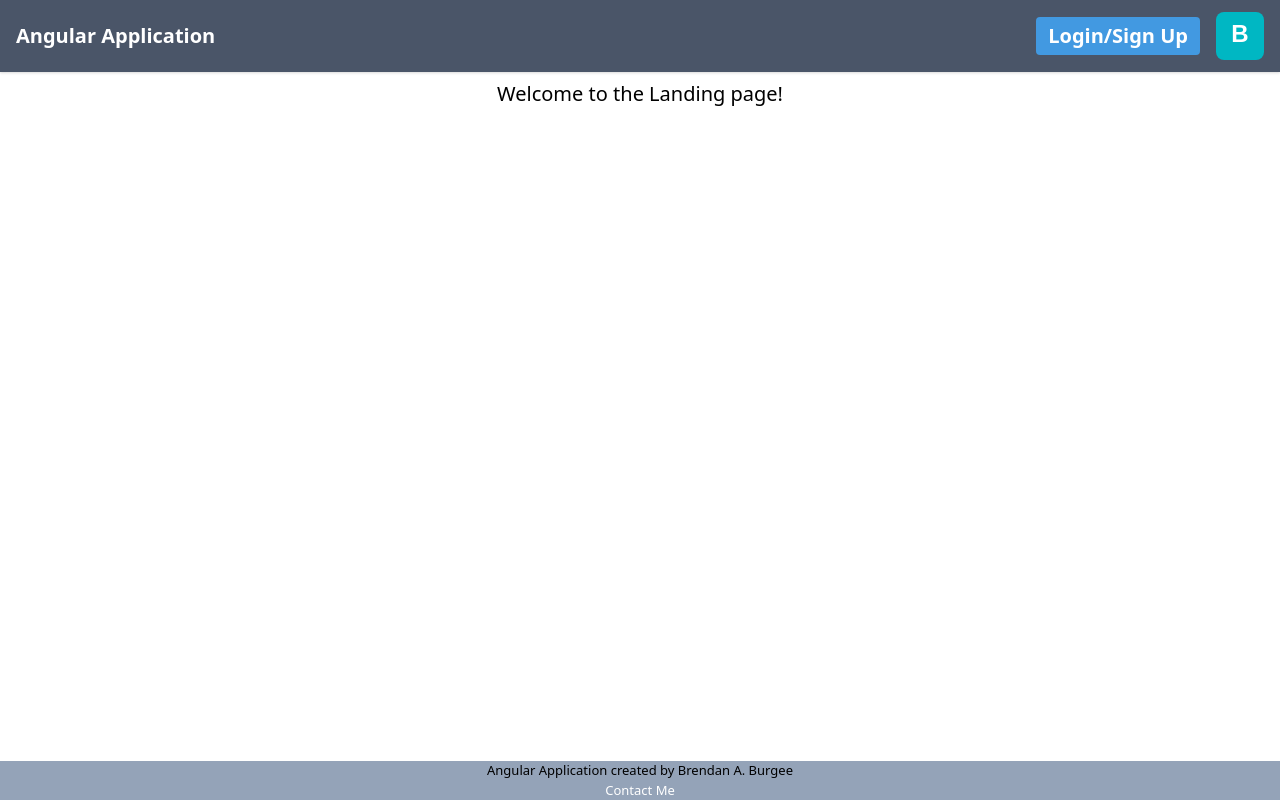
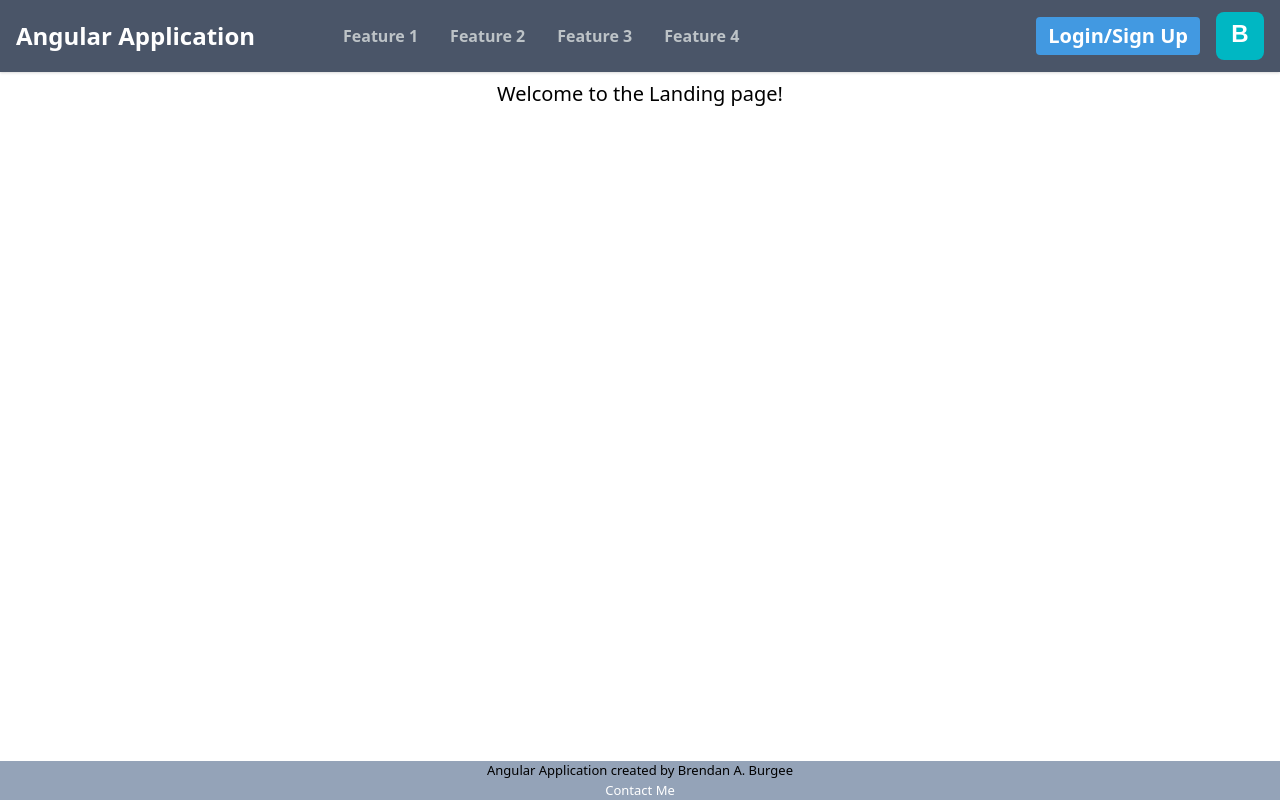
Before and after one commit to sloshycoin/angular-app, an Angular app: page / in a window 1280 px wide. Built offline with nearby package versions, Linux system fonts and the light colour scheme.

Commit message:
add validation to signup page

```diff
--- a/src/app/components/navbar/navbar.component.css
+++ b/src/app/components/navbar/navbar.component.css
@@ -10,8 +10,45 @@ ul {
   gap: 1rem;
 }
 
+ul.left {
+  justify-content: flex-start;
+}
+
+ul.right {
+  justify-content: flex-end;
+  padding-left: 5rem;
+}
+
 button {
   background-color: transparent;
   border: none;
   cursor: pointer;
 }
+
+.feature-buttons {
+  display: flex;
+  justify-content: space-around;
+  width: 100%;
+  background-color: #2c3e50;
+  padding: 0.5rem 0;
+}
+
+.feature-button {
+  flex: 1;
+  text-align: center;
+  padding: 0.5rem;
+  cursor: pointer;
+  border: none;
+  background-color: transparent;
+  color: #bdc3c7;
+  font-size: 1rem; /* Changed this line */
+}
+
+.feature-button:hover {
+  color: white;
+  font-size: 1.1rem;
+}
+
+#home {
+  font-size: 1.5rem;
+}
--- a/src/app/components/navbar/navbar.component.html
+++ b/src/app/components/navbar/navbar.component.html
@@ -1,9 +1,23 @@
 <div class="container">
-  <ul>
+  <ul class="left">
     <li>
-      <button [routerLink]="['/']" routerLinkActive="router-link-active">
+      <button id="home" [routerLink]="['/']" routerLinkActive="router-link-active">
         Angular Application
       </button>
     </li>
   </ul>
+  <ul class="right">
+    <li>
+      <button class="feature-button" [routerLink]="['/feature1']" routerLinkActive="router-link-active">Feature 1</button>
+    </li>
+    <li>
+      <button class="feature-button" [routerLink]="['/feature2']" routerLinkActive="router-link-active">Feature 2</button>
+    </li>
+    <li>
+      <button class="feature-button" [routerLink]="['/feature3']" routerLinkActive="router-link-active">Feature 3</button>
+    </li>
+    <li>
+      <button class="feature-button" [routerLink]="['/feature4']" routerLinkActive="router-link-active">Feature 4</button>
+    </li>
+  </ul>
 </div>
--- a/src/app/components/signup/signup.component.css
+++ b/src/app/components/signup/signup.component.css
@@ -48,3 +48,21 @@ button[type="submit"] {
 button[type="submit"]:hover {
   background-color: #0056b3;
 }
+
+.error {
+  background-color: red;
+  color: white;
+  text-align: center;
+  display: block;
+  margin-top: 5px;
+  padding: 5px;
+}
+
+.success {
+  background-color: green;
+  color: white;
+  text-align: center;
+  display: block;
+  margin-top: 5px;
+  padding: 5px;
+}
--- a/src/app/components/signup/signup.component.html
+++ b/src/app/components/signup/signup.component.html
@@ -3,15 +3,24 @@
   <form>
     <div class="form-group">
       <label for="username">Username:</label>
-      <input type="text" id="username" name="username" required />
+      <input type="text" id="username" name="username" [(ngModel)]="username" (ngModelChange)="validateUsername()" required />
+      <small *ngIf="usernameError" class="error" [ngClass]="{'error': usernameError, 'success': !usernameError}">
+        {{ usernameError || 'Looks Good!' }}
+      </small>
     </div>
     <div class="form-group">
       <label for="email">Email:</label>
-      <input type="email" id="email" name="email" required />
+      <input type="email" id="email" name="email" [(ngModel)]="email" (ngModelChange)="validateEmail()" required />
+      <small *ngIf="emailError" class="error" [ngClass]="{'error': emailError, 'success': !emailError}">
+        {{ emailError || 'Looks Good!' }}
+      </small>
     </div>
     <div class="form-group">
       <label for="password">Password:</label>
-      <input type="password" id="password" name="password" required />
+      <input type="password" id="password" name="password" [(ngModel)]="password" (ngModelChange)="validatePassword()" required />
+      <small *ngIf="passwordError" class="error" [ngClass]="{'error': passwordError, 'success': !passwordError}">
+        {{ passwordError || 'Looks Good!' }}
+      </small>
     </div>
     <button type="submit">Sign Up</button>
   </form>
--- a/src/app/components/signup/signup.component.ts
+++ b/src/app/components/signup/signup.component.ts
@@ -1,14 +1,50 @@
 import { Component } from '@angular/core';
+import { FormsModule } from '@angular/forms';
+import { CommonModule } from '@angular/common';
 
 @Component({
   selector: 'app-signup',
   standalone: true,
-  imports: [],
+  imports: [FormsModule, CommonModule],
   templateUrl: './signup.component.html',
   styleUrl: './signup.component.css'
 })
 export class SignupComponent {
+  username: string = '';
+  email: string = '';
+  password: string = '';
+  usernameError: string | null = null;
+  emailError: string | null = null;
+  passwordError: string | null = null;
+
   constructor() {
     console.log('SignupComponent constructor');
   }
+
+  validateUsername() {
+    const usernameRegex = /^[a-zA-Z0-9]{8,}$/;
+    if (!usernameRegex.test(this.username)) {
+      this.usernameError = 'Username must be at least 8 characters long and contain no special characters.';
+    } else {
+      this.usernameError = null;
+    }
+  }
+
+  validateEmail() {
+    const emailRegex = /^[^\s@]+@[^\s@]+\.[^\s@]+$/;
+    if (!emailRegex.test(this.email)) {
+      this.emailError = 'Please enter a valid email address.';
+    } else {
+      this.emailError = null;
+    }
+  }
+
+  validatePassword() {
+    const passwordRegex = /^(?=.*[a-z])(?=.*[A-Z])(?=.*\d)(?=.*[@$!%*?&])[A-Za-z\d@$!%*?&]{12,}$/;
+    if (!passwordRegex.test(this.password)) {
+      this.passwordError = 'Password must be at least 12 characters long and contain at least one lowercase letter, one uppercase letter, one number, and one special character.';
+    } else {
+      this.passwordError = null;
+    }
+  }
 }
```
